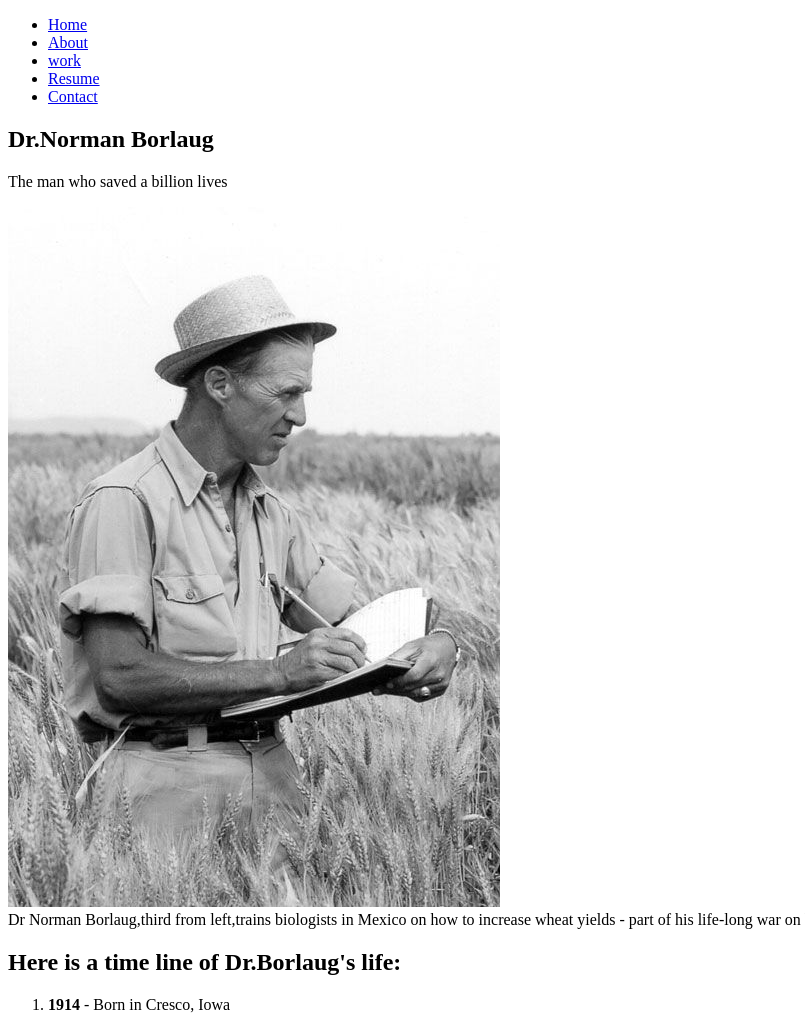
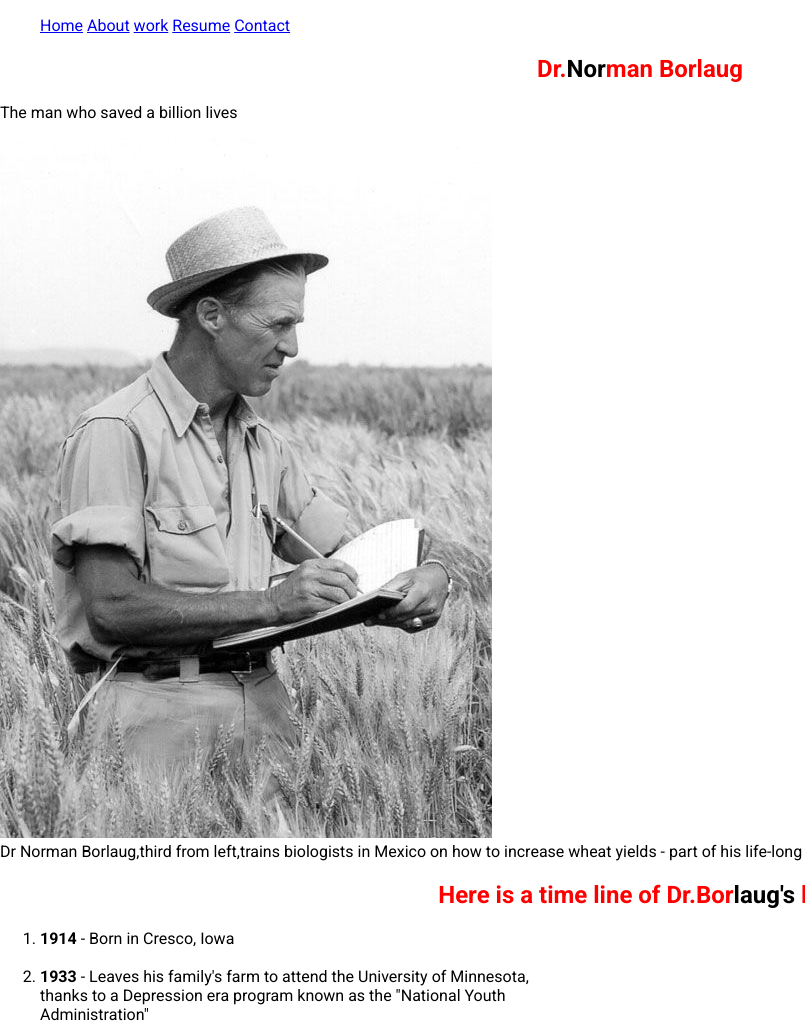
Before and after one commit to yuxuul/checpoint-html1, a plain HTML site: page index.html in a window 1280 px wide. Shown: the top 1027 px of the page, without its empty margins (0-805 px from the left). Drawn offline with Linux system fonts and the light colour scheme.

Commit message:
third commit

```diff
--- a/index.html
+++ b/index.html
@@ -4,6 +4,8 @@
     <meta charset="UTF-8">
     <meta name="viewport" content="width=device-width, initial-scale=1.0">
     <title>Checkpoint html1</title>
+    <link rel="stylesheet" href="style.css">
+    <link href="https://fonts.googleapis.com/css2?family=Roboto:wght@300;400;700&display=swap" rel="stylesheet">
 </head>
 
 
@@ -11,13 +13,12 @@
     <header>
         <nav>
             <ul>
-                <li><a href="#Home">Home</a></li>
-                <li><a href="#About">About</a></li>
-                <li><a href="#Work">work</a></li>
-                <li><a href="#Resume">Resume</a></li>
-                <li><a href="#Contact">Contact</a></li>
 
-
+               <li><a href="#Home">Home</a></li>
+               <li><a href="#About">About</a></li>
+               <li><a href="#Work">work</a></li>
+               <li><a href="#Resume">Resume</a></li>
+               <li><a href="#Contact">Contact</a></li>
 
 
             </ul>
@@ -26,7 +27,7 @@
 
 
     <!--section Home-->
-    <section id="Home"><h2><strong>Dr.Norman Borlaug</strong></h2>
+    <section id="Home"><h2><strong>Dr.<span>Nor</span>man Borlaug</strong></h2>
         <p>The man who saved a billion lives</p>
         <img src="img1.jpg" alt="photo"><br>
         Dr Norman Borlaug,third from left,trains biologists in Mexico on how to increase wheat yields - part of his life-long war on hunger.
@@ -35,7 +36,7 @@
 
 
         <!--section About-->
-    <section id="About"><h2><strong>Here is a time line of Dr.Borlaug's life:</strong></h2>
+    <section id="About"><h2><strong>Here is a time line of Dr.Bor<span>laug's</span> life:</strong></h2>
 <ol>
     <li><b>1914</b> - Born in Cresco, Iowa </li><br>
     <li><b>1933</b> - Leaves his family's farm to attend the University of Minnesota,<br> thanks to a Depression era program known as the "National Youth <br> Administration"</li><br>
@@ -69,7 +70,7 @@
 
 
     <!--section work-->
-<section id="Work"><h2><strong>The Works Of Dr.Borlaud </strong></h2>
+<section id="Work"><h2><strong>The Works <span>of</span> Dr.Borlaud </strong></h2>
     Dr. Norman Borlaug was an American agronomist and humanitarian,<br> best known as the “Father of the Green Revolution.” His work in agricultural science helped dramatically increase crop yields, <br> saving millions from famine. Here are his key contributions <br> Borlaug’s work is credited with saving over a billion lives and transforming global agriculture. <br>
     <br>
 <iframe src="https://www.youtube.com/embed/Lg9-HTtgFOk?si=nNuHbrCoHPgiGsz6&amp;start=17" frameborder="0"></iframe>
@@ -77,7 +78,7 @@
 
 
 <!--section Resume-->
-<section id="Resume"><h2><strong>Resume of Dr.Borlaud </strong></h2>
+<section id="Resume"><h2><strong>Resume <span>of</span>  Dr.Borlaud </strong></h2>
     Dr. Norman Borlaug (1914–2009) was an American agronomist known as the “Father of the Green Revolution.” <br>He developed high-yield, disease-resistant wheat varieties and promoted modern agricultural techniques,<br> significantly increasing food production in Mexico, India, and Pakistan. His work helped prevent famines and is credited with saving over a billion lives. <br> In 1970, he received the Nobel Peace Prize for his contributions to global food security. Borlaug continued advocating for agricultural advancements,<br> including efforts to improve farming in Africa. His legacy remains one of the most impactful in the fight against world hunger.
 
 </section>
--- a/style.css
+++ b/style.css
@@ -0,0 +1,18 @@
+nav ul li {
+    display: inline;
+}
+body{
+    font-family: 'Roboto', sans-serif;
+}
+h2{
+    color: red;
+}
+span{
+    color: black;
+}
+h2{
+    text-align: center;
+}
+body{
+    margin: 0% auto;
+}
```
